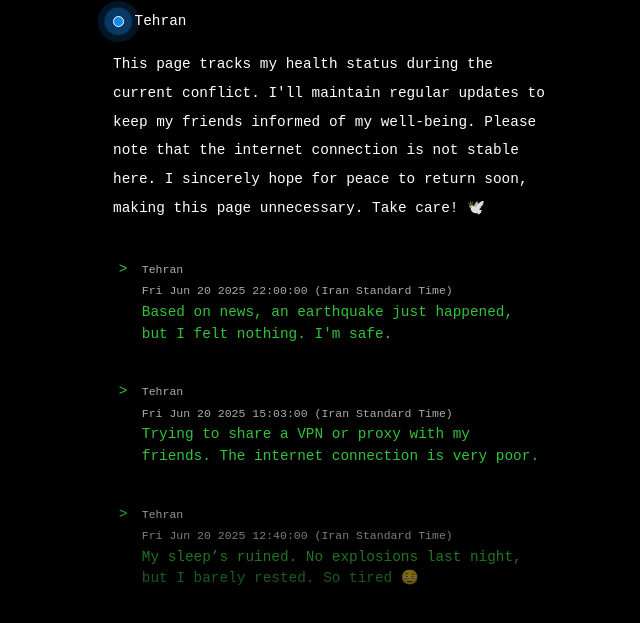
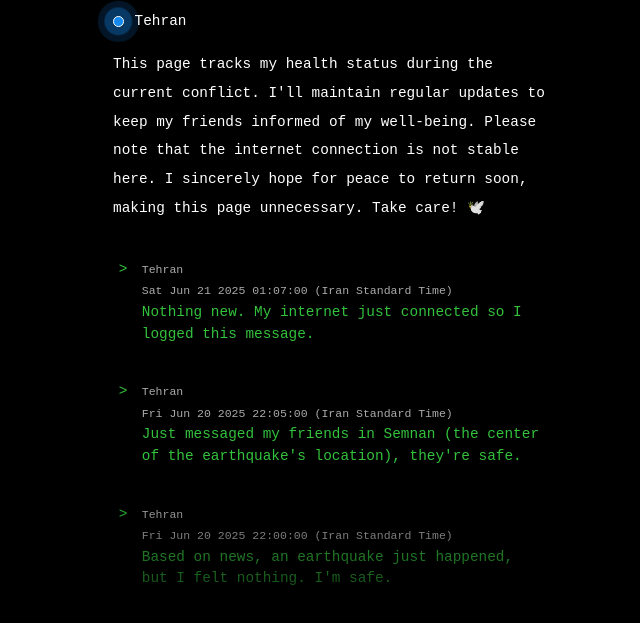
Before and after one commit to amir78729/health-check, a plain HTML site: page index.html in a window 1280 px wide. Shown: the part 147-770 px from the top of the page, without its empty margins (311-951 px from the left). Drawn offline with Linux system fonts and the light colour scheme.

Commit message:
Update index.html

```diff
--- a/index.html
+++ b/index.html
@@ -200,6 +200,14 @@
     time: new Date("2025/6/20 22:00"),
     text: `Based on news, an earthquake just happened, but I felt nothing. I'm safe.`
   },
+  {
+    time: new Date("2025/6/20 22:05"),
+    text: `Just messaged my friends in Semnan (the center of the earthquake's location), they're safe.`
+  },
+  {
+    time: new Date("2025/6/21 01:07"),
+    text: `Nothing new. My internet just connected so I logged this message.`
+  },
 ];
 
       const headerSection = document.getElementById("title");
```
